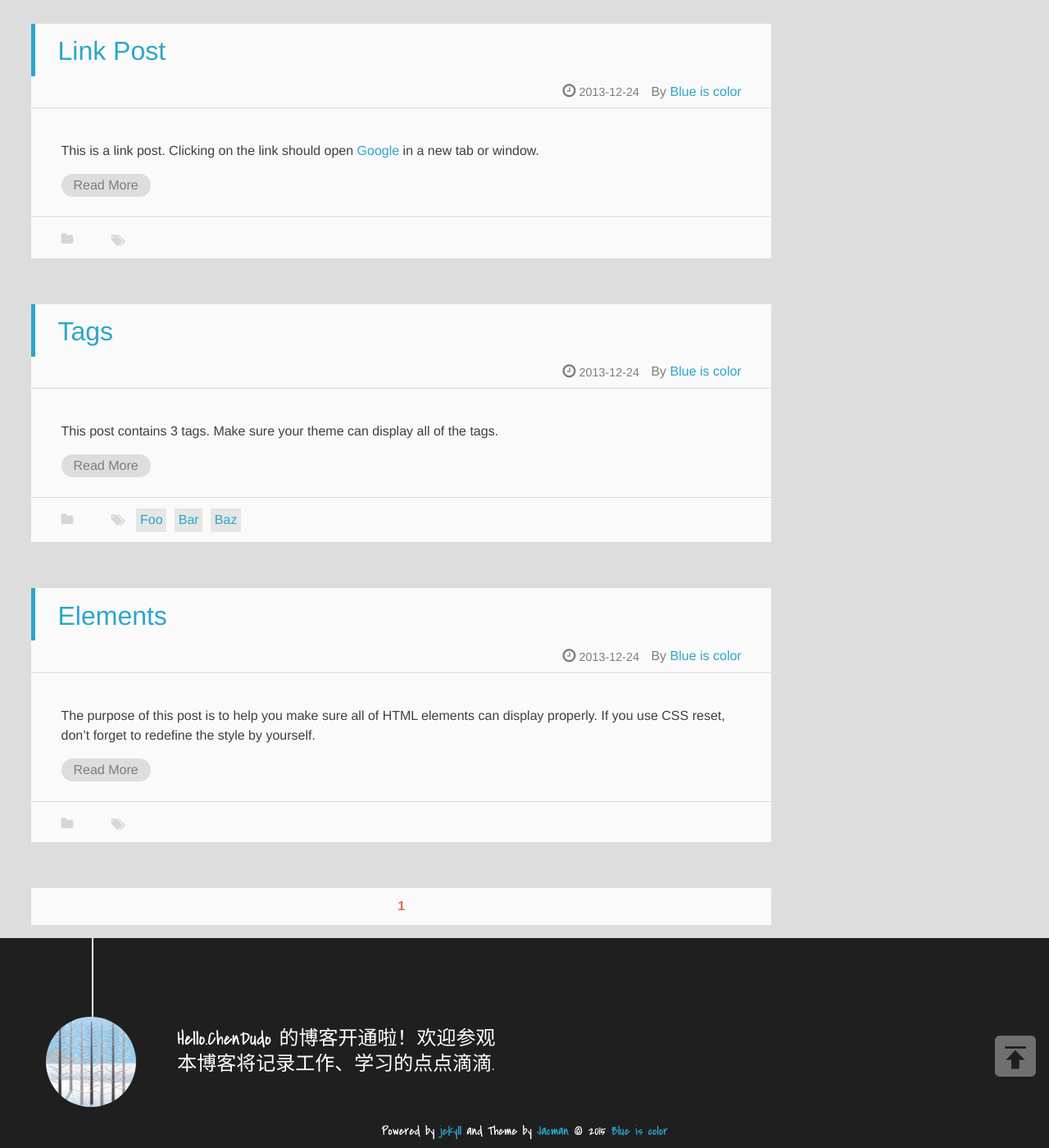
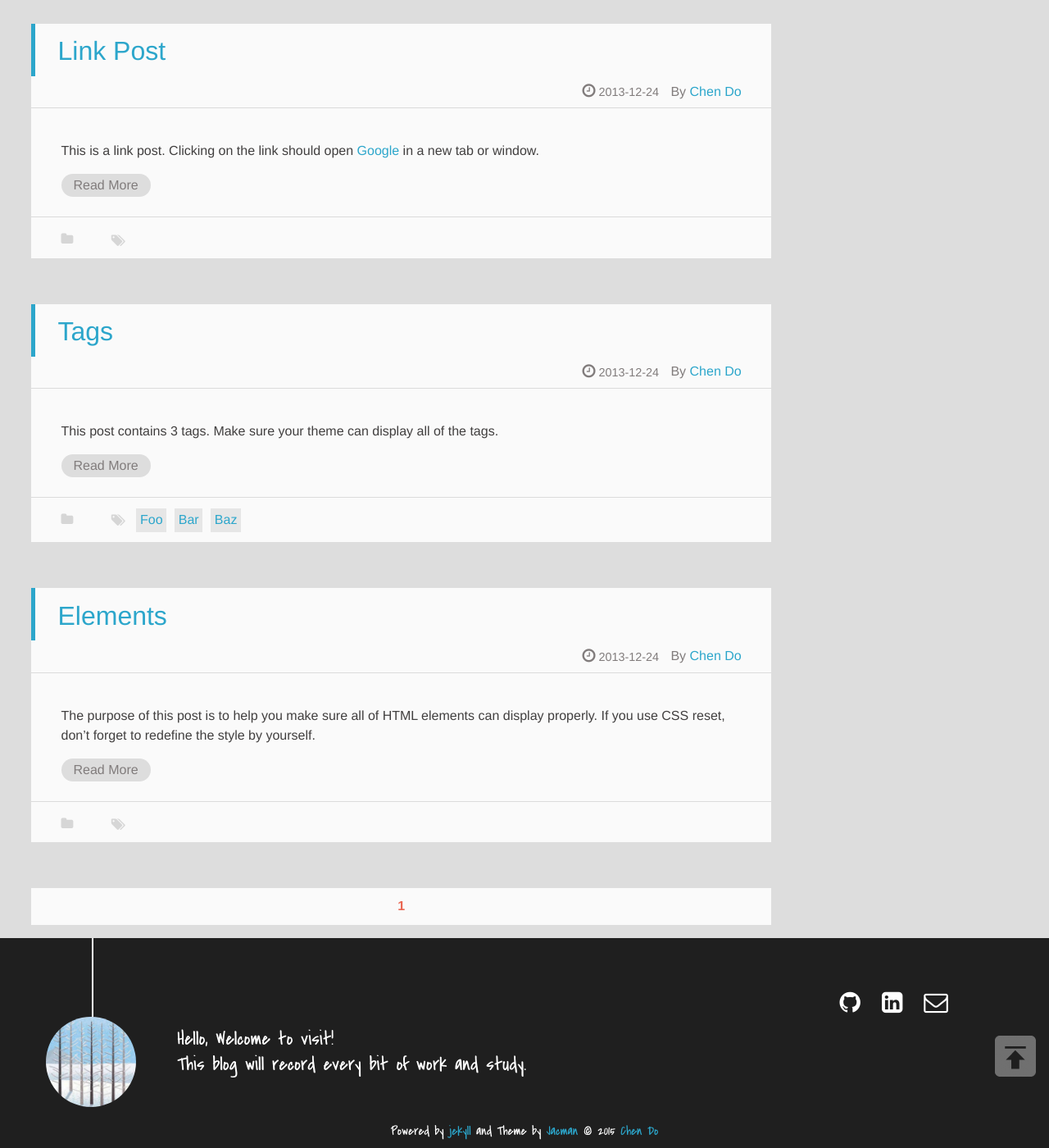
Before and after one commit to ChenDudo/chendudo.github.io, a Jekyll site: the page built from index.html, in a window 1280 px wide and 1400 px high, scrolled down 4305 px. Shown: the whole window at 82% size. Built offline with Jekyll 4.4.1, drawn with Linux system fonts in a browser that asks for light colours; emoji names are drawn with the system emoji font; formulas are drawn with MathJax 3; a script that is not in the unit is left out; the list of posts is cut into pages by our own code; some of the changed text lies outside the part shown.

Commit message:
update .yml

```diff
--- a/_config.yml
+++ b/_config.yml
@@ -29,7 +29,7 @@ paginate: 20
 
 #### Site
 title : ChenDudo's Blog
-tagline: 山外青山楼外楼
+tagline: Don't let yesterday use up too much of today.
 assets: /assets
 url:
 baseurl:
@@ -84,19 +84,19 @@ share_to: true #enable share-to buttons if true
 
 #### Author information
 author:
-  name: Blue is color     ## e.g. wuchong Author name
-  intro_line1:  "Hello.ChenDudo 的博客开通啦！欢迎参观"    ## your introduction on the bottom of the page
-  intro_line2:  "本博客将记录工作、学习的点点滴滴."  ## the 2nd line
+  name: Chen Do     ## e.g. wuchong Author name
+  intro_line1:  "Hello, Welcome to visit!"    ## your introduction on the bottom of the page
+  intro_line2:  "This blog will record every bit of work and study."  ## the 2nd line
   weibo:      ## e.g. wuchong1014 or 2176287895 for http://weibo.com/2176287895
   weibo_verifier:  ## e.g. b3593ceb Your weibo-show widget verifier ,if you use weibo-show it is needed.
   tsina:      ## e.g. 2176287895  Your weibo ID,It will be used in share button.
   douban:     ## e.g. wuchong1014 or your id for https://www.douban.com/people/wuchong1014
   zhihu:      ## e.g. jark  for http://www.zhihu.com/people/jark
-  email:      ## e.g. imjark@gmail.com
+  email:  chendu@hhu.edu.cn    ## e.g. imjark@gmail.com
   twitter:    ## e.g. jarkwu for https://twitter.com/jarkwu
-  github:     ## e.g. wuchong for https://github.com/wuchong
+  github:  https://github.com/chendudo   ## e.g. wuchong for https://github.com/wuchong
   facebook:   ## e.g. imjark for https://facebook.com/imjark
-  linkedin:   ## e.g. wuchong1014 for https://www.linkedin.com/in/wuchong1014
+  linkedin: https://www.linkedin.com/in/%E7%9D%A3-%E9%99%88-9ba03b1b0/  ## e.g. wuchong1014 for https://www.linkedin.com/in/wuchong1014
   google_plus:    ## e.g. "111190881341800841449" for https://plus.google.com/u/0/111190881341800841449, the "" is needed!
   stackoverflow:  ## e.g. 3222790 for http://stackoverflow.com/users/3222790/jark
 ## if you set them, the corresponding  share button will show on the footer
```
